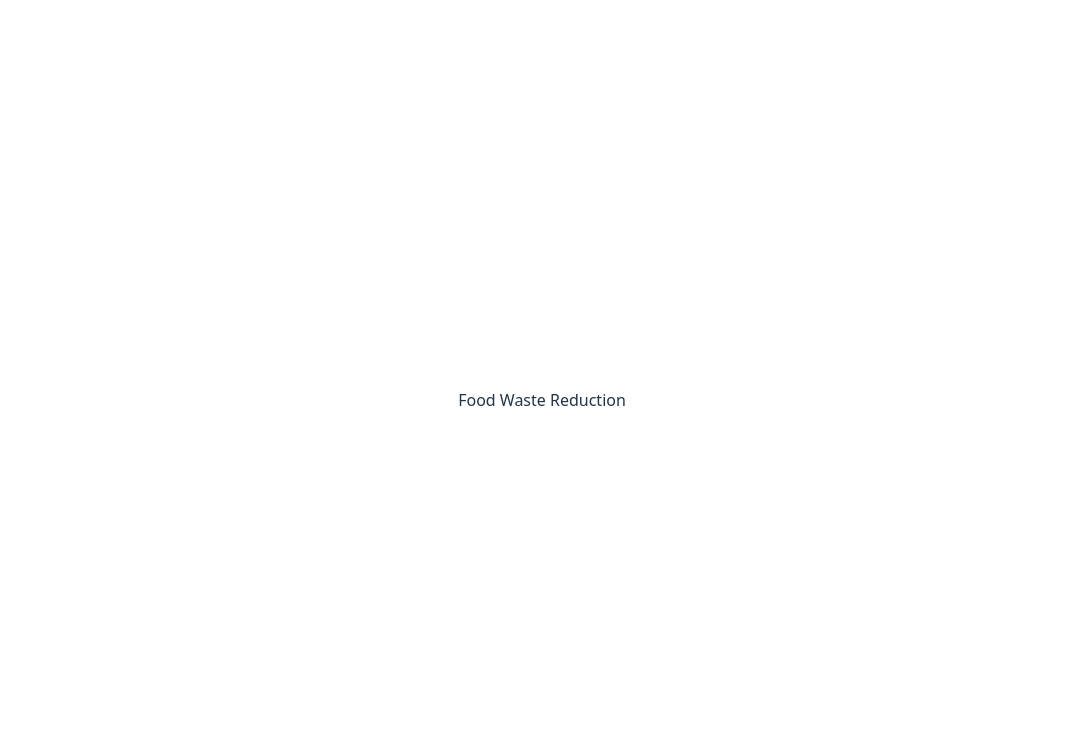
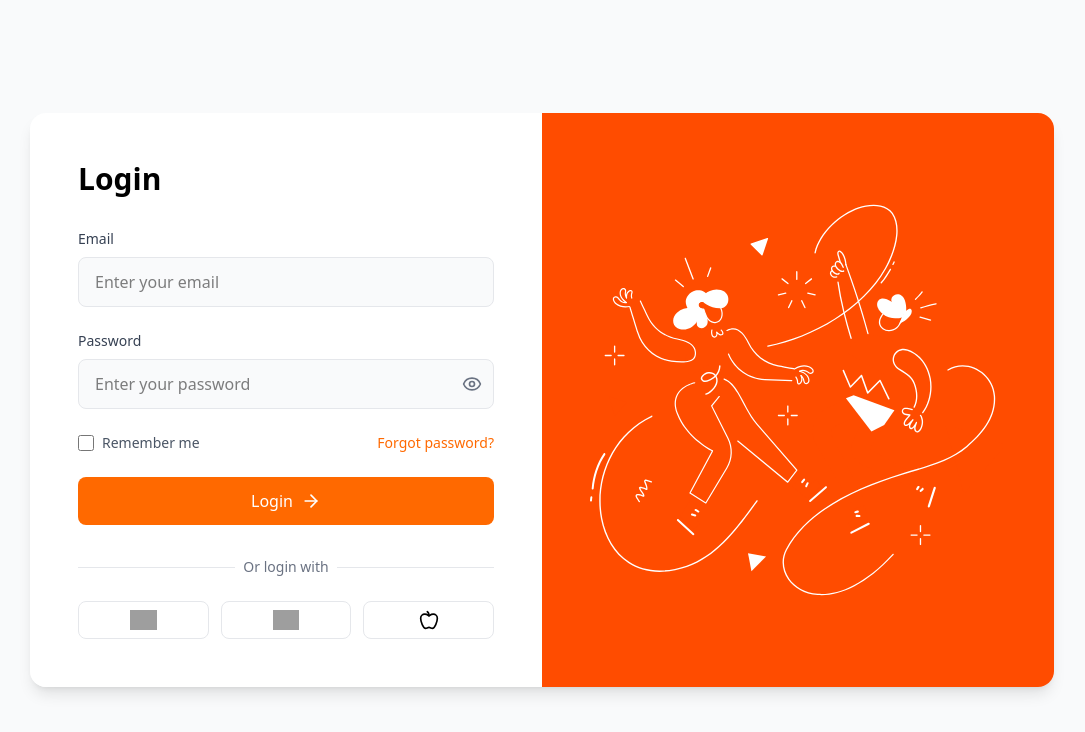
Before and after one commit to Lab-Course-2025/food-waste-reduction-react, a React (Vite) app: page / in a window 1280 px wide. Shown: the top 732 px of the page, without its empty margins (98-1183 px from the left). Built offline with nearby package versions, Linux system fonts and the light colour scheme; grey boxes are pictures that could not be loaded.

Commit message:
login page

```diff
--- a/package.json
+++ b/package.json
@@ -11,6 +11,7 @@
   },
   "dependencies": {
     "@tailwindcss/vite": "^4.0.14",
+    "lucide-react": "^0.483.0",
     "react": "^19.0.0",
     "react-dom": "^19.0.0",
     "tailwindcss": "^4.0.14"
--- /dev/null
+++ b/src/app/login.jsx
@@ -0,0 +1,129 @@
+import React, { useState } from 'react';
+import { Eye, EyeOff, Apple, ArrowRight } from 'lucide-react';
+import loginSvg from "./login.svg"; // Adjust the path based on your folder structure
+
+function App() {
+  const [showPassword, setShowPassword] = useState(false);
+  const [email, setEmail] = useState('');
+  const [password, setPassword] = useState('');
+  const [rememberMe, setRememberMe] = useState(false);
+
+  const handleSubmit = (e) => {
+    e.preventDefault();
+    // Handle login logic here
+    console.log('Login attempted:', { email, password, rememberMe });
+  };
+
+  return (
+    <div className="min-h-screen bg-gray-50 flex items-center justify-center p-4">
+      <div className="max-w-5xl w-full flex rounded-2xl shadow-lg overflow-hidden">
+        {/* Left side - Login Form */}
+        <div className="w-full md:w-1/2 p-8 sm:p-12 bg-white">
+          <h1 className="text-3xl font-bold mb-8">Login</h1>
+
+          <form onSubmit={handleSubmit} className="space-y-6">
+            <div>
+              <label className="block text-sm font-medium text-gray-700 mb-2">
+                Email
+              </label>
+              <input
+                type="email"
+                value={email}
+                onChange={(e) => setEmail(e.target.value)}
+                className="w-full px-4 py-3 rounded-lg bg-gray-50 border border-gray-200 focus:outline-none focus:border-orange-500 transition-colors"
+                placeholder="Enter your email"
+                required
+              />
+            </div>
+
+            <div>
+              <label className="block text-sm font-medium text-gray-700 mb-2">
+                Password
+              </label>
+              <div className="relative">
+                <input
+                  type={showPassword ? "text" : "password"}
+                  value={password}
+                  onChange={(e) => setPassword(e.target.value)}
+                  className="w-full px-4 py-3 rounded-lg bg-gray-50 border border-gray-200 focus:outline-none focus:border-orange-500 transition-colors"
+                  placeholder="Enter your password"
+                  required
+                />
+                <button
+                  type="button"
+                  onClick={() => setShowPassword(!showPassword)}
+                  className="absolute right-3 top-1/2 -translate-y-1/2 text-gray-500 hover:text-gray-700"
+                >
+                  {showPassword ? <EyeOff size={20} /> : <Eye size={20} />}
+                </button>
+              </div>
+            </div>
+
+            <div className="flex items-center justify-between">
+              <label className="flex items-center space-x-2 cursor-pointer">
+                <input
+                  type="checkbox"
+                  checked={rememberMe}
+                  onChange={(e) => setRememberMe(e.target.checked)}
+                  className="w-4 h-4 rounded border-gray-300 text-orange-500 focus:ring-orange-500"
+                />
+                <span className="text-sm text-gray-600">Remember me</span>
+              </label>
+              <a href="#" className="text-sm text-orange-500 hover:text-orange-600">
+                Forgot password?
+              </a>
+            </div>
+
+            <button
+              type="submit"
+              className="w-full bg-orange-500 text-white py-3 rounded-lg hover:bg-orange-600 transition-colors flex items-center justify-center space-x-2"
+            >
+              <span>Login</span>
+              <ArrowRight size={20} />
+            </button>
+          </form>
+
+          <div className="mt-8">
+            <div className="relative">
+              <div className="absolute inset-0 flex items-center">
+                <div className="w-full border-t border-gray-200"></div>
+              </div>
+              <div className="relative flex justify-center text-sm">
+                <span className="px-2 bg-white text-gray-500">Or login with</span>
+              </div>
+            </div>
+
+            <div className="mt-6 grid grid-cols-3 gap-3">
+              <button className="flex items-center justify-center px-4 py-2 border border-gray-200 rounded-lg hover:bg-gray-50 transition-colors">
+                <img
+                  src="https://www.google.com/images/branding/googlelogo/2x/googlelogo_color_272x92dp.png"
+                  alt="Google"
+                  className="h-5 object-contain"
+                />
+              </button>
+              <button className="flex items-center justify-center px-4 py-2 border border-gray-200 rounded-lg hover:bg-gray-50 transition-colors">
+                <img
+                  src="https://upload.wikimedia.org/wikipedia/commons/b/b8/2021_Facebook_icon.svg"
+                  alt="Facebook"
+                  className="h-5 object-contain"
+                />
+              </button>
+              <button className="flex items-center justify-center px-4 py-2 border border-gray-200 rounded-lg hover:bg-gray-50 transition-colors">
+                <Apple className="h-5 w-5" />
+              </button>
+            </div>
+          </div>
+        </div>
+
+        {/* Right side - Illustration */}
+        <div className="hidden md:block w-1/2 bg-[#FF4C00FF] p-12">
+          <div className="h-full flex items-center justify-center">
+            <img src={loginSvg} alt="Login Illustration" className="w-full h-full" />
+          </div>
+        </div>
+      </div>
+    </div>
+  );
+}
+
+export default App;
--- a/src/index.css
+++ b/src/index.css
@@ -1,7 +1,7 @@
 @import "tailwindcss";
 
 
-:root {
+/* :root {
   font-family: system-ui, Avenir, Helvetica, Arial, sans-serif;
   line-height: 1.5;
   font-weight: 400;
@@ -68,4 +68,4 @@ button:focus-visible {
   button {
     background-color: #f9f9f9;
   }
-}
+} */
--- a/src/main.jsx
+++ b/src/main.jsx
@@ -1,7 +1,8 @@
 import { StrictMode } from 'react';
 import { createRoot } from 'react-dom/client';
 import './index.css';
-import App from './app/App.jsx';
+// import App from './app/App.jsx';
+import App from './app/login.jsx';
 
 createRoot(document.getElementById('root')).render(
   <StrictMode>
```
Also changed, not shown: src/app/login.svg (added), 1 other file (tests, documents, lock files or other folders).
